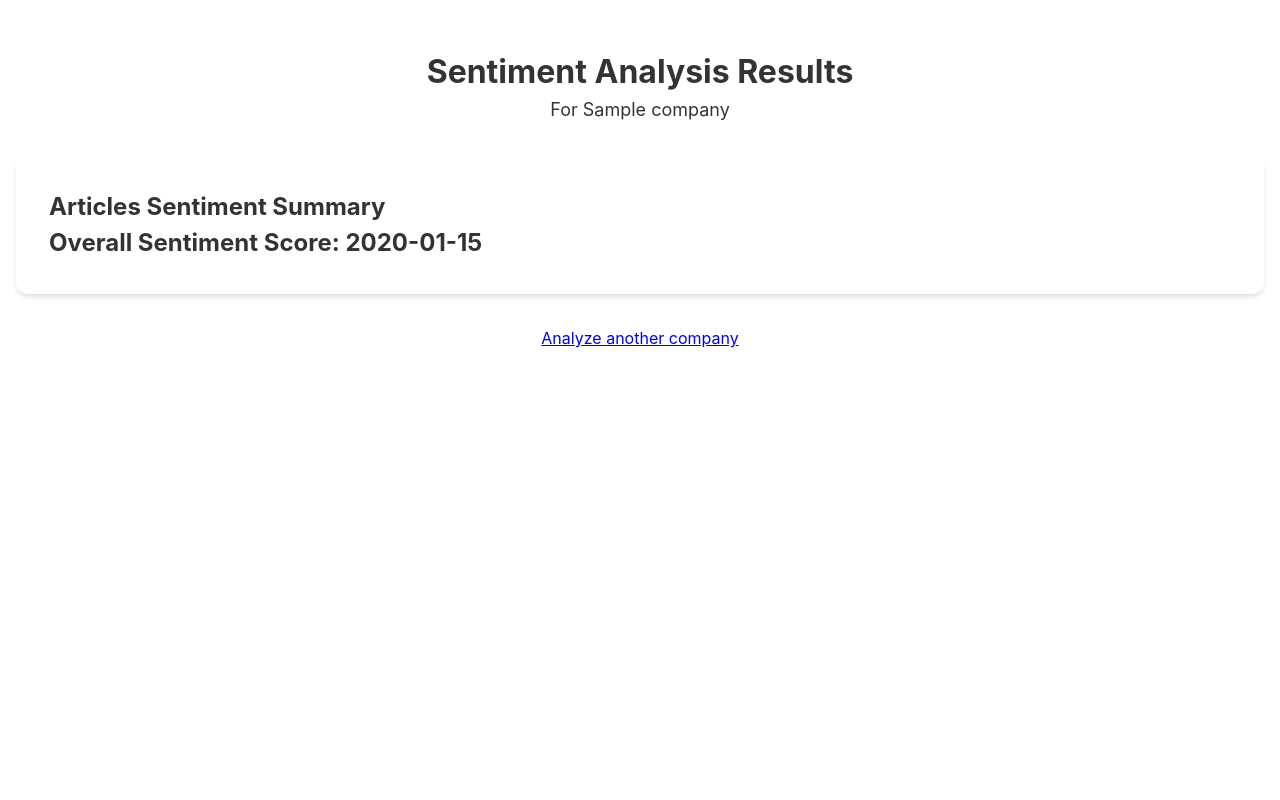
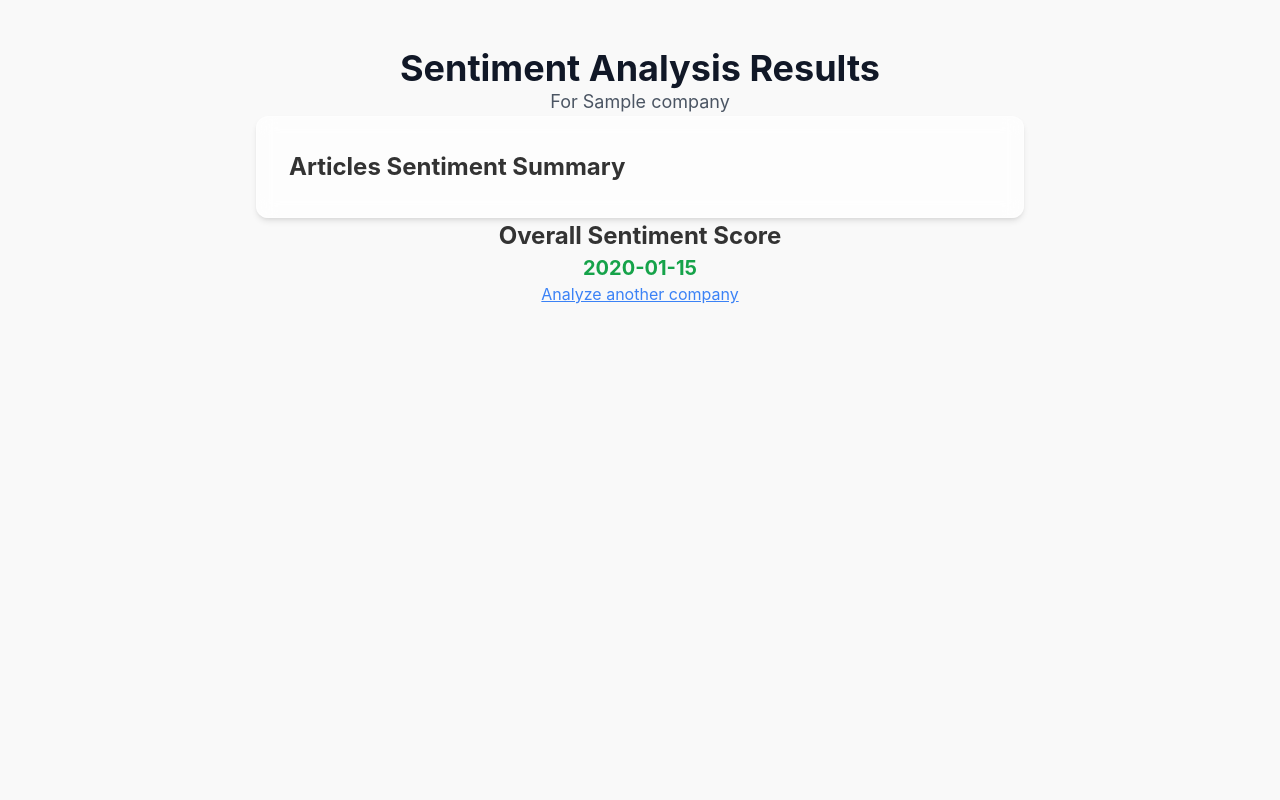
Before and after one commit to MaybeSam05/MarketSentiment, a Flask app: template templates/results.html in a window 1280 px wide. Run offline with Flask 3, Linux system fonts and the light colour scheme; the template is opened without the code that fills it: most values are stand-ins (such as "Sample title", 1, 10 or a date in 2020).

Commit message:
Improved results page

```diff
--- a/static/styles.css
+++ b/static/styles.css
@@ -9,6 +9,7 @@
   font-family: -apple-system, BlinkMacSystemFont, "Segoe UI", Roboto, "Helvetica Neue", Arial, sans-serif;
   line-height: 1.5;
   color: #333;
+  background-color: #f9f9f9;
 }
 
 /* Utility classes */
@@ -32,6 +33,10 @@
 
 .max-w-md {
   max-width: 28rem;
+}
+
+.max-w-3xl {
+  max-width: 48rem;
 }
 
 .mx-auto {
@@ -85,6 +90,23 @@
   color: #4b5563;
 }
 
+.text-xl {
+  font-size: 1.25rem;
+  line-height: 1.75rem;
+}
+
+.text-green-600 {
+  color: #16a34a;
+}
+
+.text-blue-500 {
+  color: #3b82f6;
+}
+
+.text-blue-500:hover {
+  color: #2563eb;
+}
+
 /* Glass card effect */
 .glass-card {
   background: rgba(255, 255, 255, 0.7);
@@ -96,7 +118,7 @@
 }
 
 /* Form styles */
-  .form-input {
+.form-input, .date-input {
   width: 100%;
   padding: 0.75rem 1rem;
   border: 1px solid #e5e7eb;
@@ -105,20 +127,10 @@
   transition: border-color 0.15s ease-in-out, box-shadow 0.15s ease-in-out;
 }
 
-  .form-input:focus {
+.form-input:focus, .date-input:focus {
   outline: none;
   border-color: #6b7280;
   box-shadow: 0 0 0 3px rgba(107, 114, 128, 0.1);
-  }
-
-  .date-input {
-    width: 100%;
-    padding: 0.75rem 1rem;
-    border: 1px solid #e5e7eb;
-    border-radius: 0.5rem;
-    font-size: 1rem;
-    cursor: pointer;
-    background-color: white;
 }
 
 .submit-button {
@@ -140,6 +152,16 @@
 .submit-button:focus {
   outline: none;
   box-shadow: 0 0 0 3px rgba(31, 41, 55, 0.1);
+}
+
+/* Article result card */
+.article-result {
+  background-color: #ffffff;
+  border-radius: 8px;
+  padding: 1.5rem;
+  border: 1px solid #e5e7eb;
+  box-shadow: 0 2px 4px rgba(0, 0, 0, 0.1);
+  margin-bottom: 1.5rem;
 }
 
 /* Animation */
--- a/templates/results.html
+++ b/templates/results.html
@@ -7,33 +7,43 @@
     <link rel="stylesheet" href="{{ url_for('static', filename='styles.css') }}">
   </head>
   <body>
-    <div class="min-h-screen py-12 px-4">
-      <div class="max-w-2xl mx-auto space-y-8">
+    <div class="min-h-screen py-12 px-4 bg-gray-50">
+      <div class="max-w-3xl mx-auto space-y-12">
+
+        <!-- Header Section -->
         <div class="text-center">
-          <h1 class="text-3xl font-bold">Sentiment Analysis Results</h1>
-          <p class="mt-2 text-lg">For {{ company }}</p>
+          <h1 class="text-4xl font-bold text-gray-900">Sentiment Analysis Results</h1>
+          <p class="mt-2 text-lg text-gray-600">For <span class="font-semibold">{{ company }}</span></p>
         </div>
 
+        <!-- Articles Sentiment Summary Section -->
         <div class="glass-card p-8 rounded-xl">
-          <h2 class="text-xl font-semibold mb-4">Articles Sentiment Summary</h2>
+          <h2 class="text-2xl font-semibold mb-6">Articles Sentiment Summary</h2>
+
           {% for count, article in enumerate(results, start=1) %}
-            <div class="article-result mb-6">
-              <h3>Article {{ count }}: {{ article['title'] }}</h3>
-              <ul>
-                <li>Negative: {{ article['negative'] }}%</li>
-                <li>Neutral: {{ article['neutral'] }}%</li>
-                <li>Positive: {{ article['positive'] }}%</li>
-                <li>Overall Sentiment: {{ article['overall'] }}</li>
-              </ul>
-            </div>
+          <div class="article-result mb-6 p-6 rounded-lg border border-gray-200 shadow-sm bg-white">
+            <h3 class="text-lg font-medium text-gray-800">Article {{ count }}: {{ article['title'] }}</h3>
+            <ul class="mt-4 space-y-1 text-sm">
+              <li><strong>Negative:</strong> {{ article['negative'] }}%</li>
+              <li><strong>Neutral:</strong> {{ article['neutral'] }}%</li>
+              <li><strong>Positive:</strong> {{ article['positive'] }}%</li>
+              <li><strong>Overall Sentiment:</strong> {{ article['overall'] }}</li>
+            </ul>
+          </div>
           {% endfor %}
-
-          <h2 class="text-xl font-semibold mt-8">Overall Sentiment Score: {{ overall_sentiment }}</h2>
         </div>
 
-        <div class="text-center mt-6">
-          <a href="/" class="text-blue-500 underline">Analyze another company</a>
+        <!-- Overall Sentiment Score Section -->
+        <div class="text-center">
+          <h2 class="text-2xl font-semibold">Overall Sentiment Score</h2>
+          <p class="mt-2 text-xl text-green-600 font-bold">{{ overall_sentiment }}</p>
         </div>
+
+        <!-- Footer Section -->
+        <div class="text-center mt-8">
+          <a href="/" class="text-blue-500 underline hover:text-blue-700">Analyze another company</a>
+        </div>
+
       </div>
     </div>
   </body>
```
Lines whose indentation alone changed are shown as unchanged.
